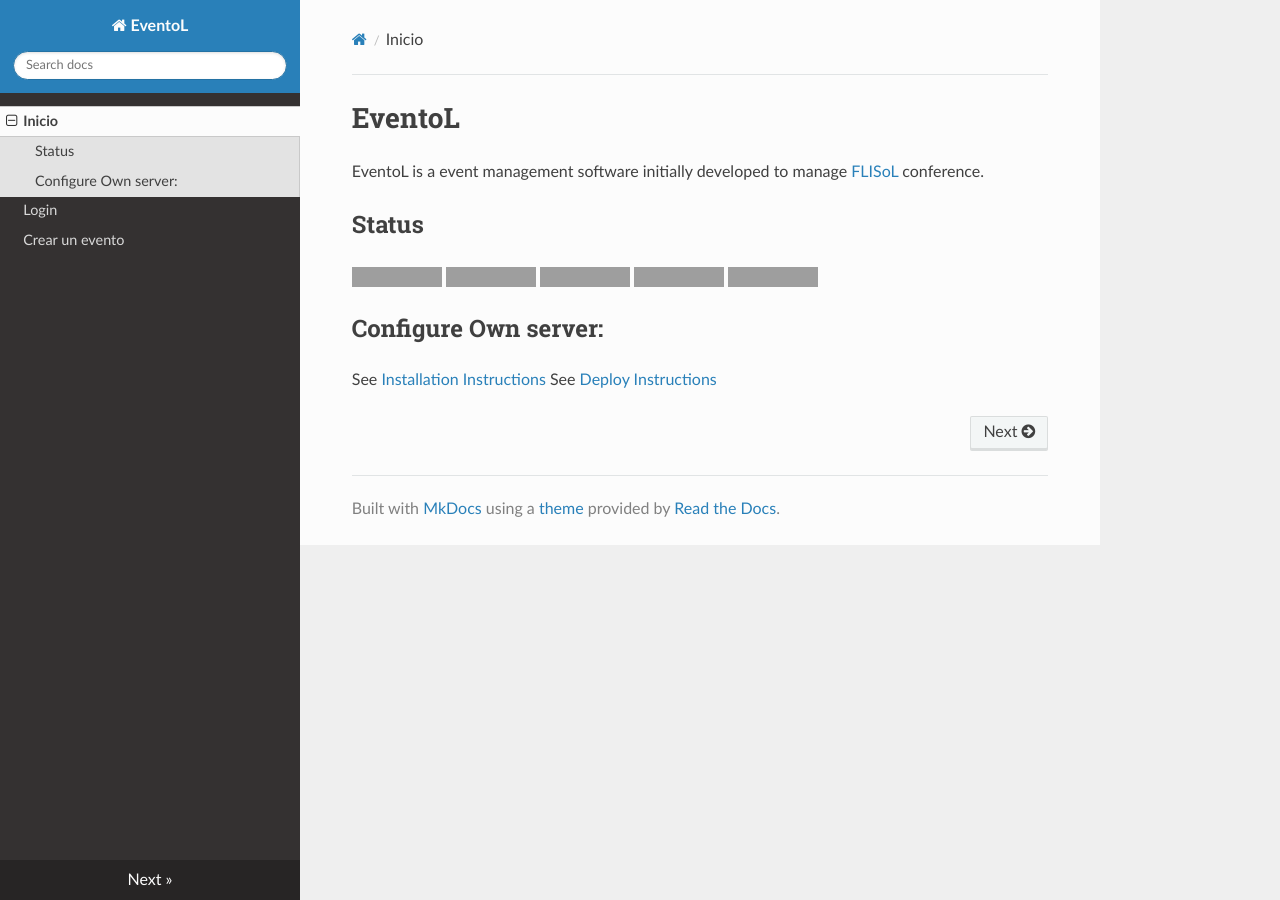
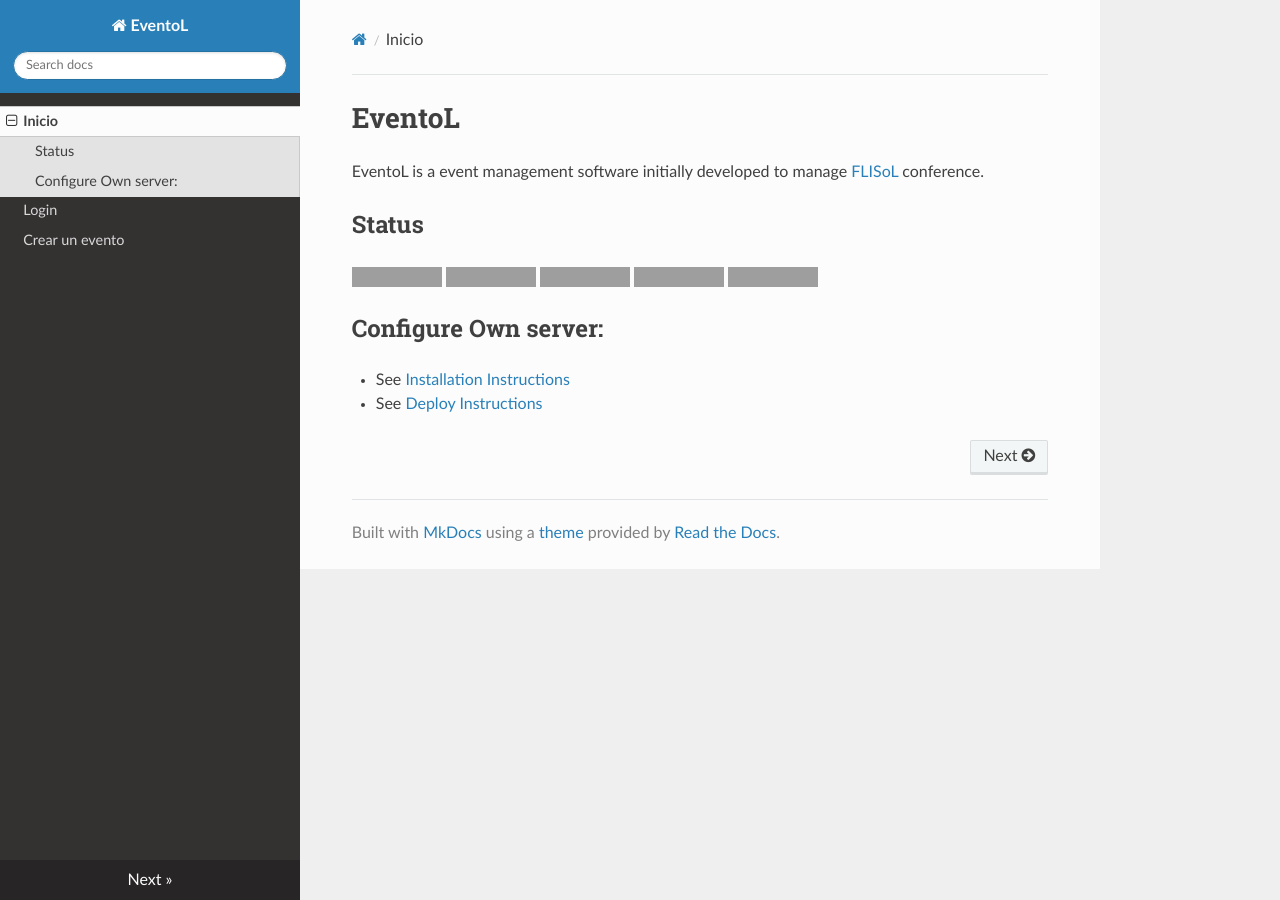
Before and after one commit to eventoL/eventoL, an MkDocs documentation site: the page built from docs/index.md, in a window 1280 px wide. Built offline with MkDocs 1.6.1, drawn with Linux system fonts in a browser that asks for light colours; nearby versions of some CDN libraries; old or Windows-style settings are respelled for this version of MkDocs; grey boxes are pictures that could not be loaded.

Commit message:
Detalle de documentación

```diff
--- a/docs/index.md
+++ b/docs/index.md
@@ -13,5 +13,6 @@
 
 Configure Own server:
 ---------------------
-See [Installation Instructions](https://github.com/GNUtn/eventoL/blob/master/docs/installation.md)
-See [Deploy Instructions](https://github.com/GNUtn/eventoL/blob/master/docs/deploy.md)
+
+- See [Installation Instructions](https://github.com/GNUtn/eventoL/blob/master/docs/installation.md)
+- See [Deploy Instructions](https://github.com/GNUtn/eventoL/blob/master/docs/deploy.md)
```
Also changed, not shown: README.md (+3 -2 lines).
